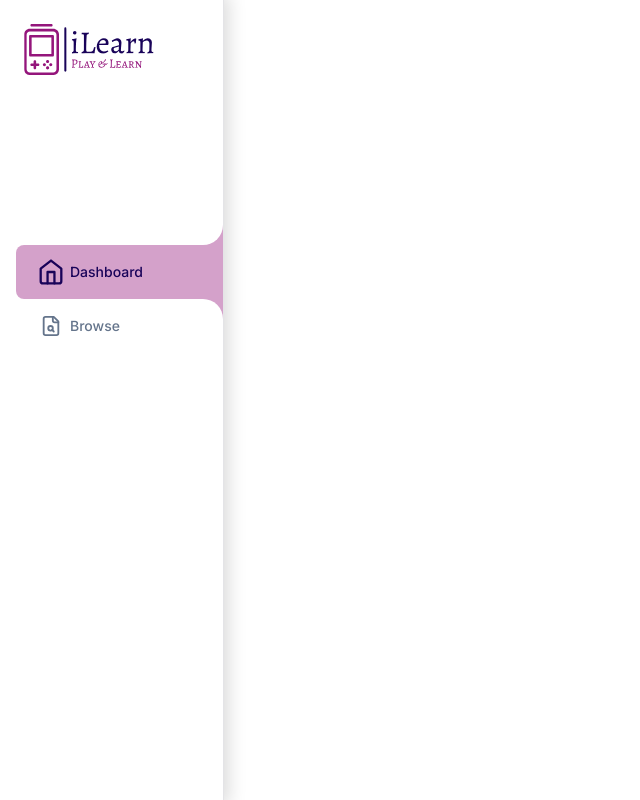
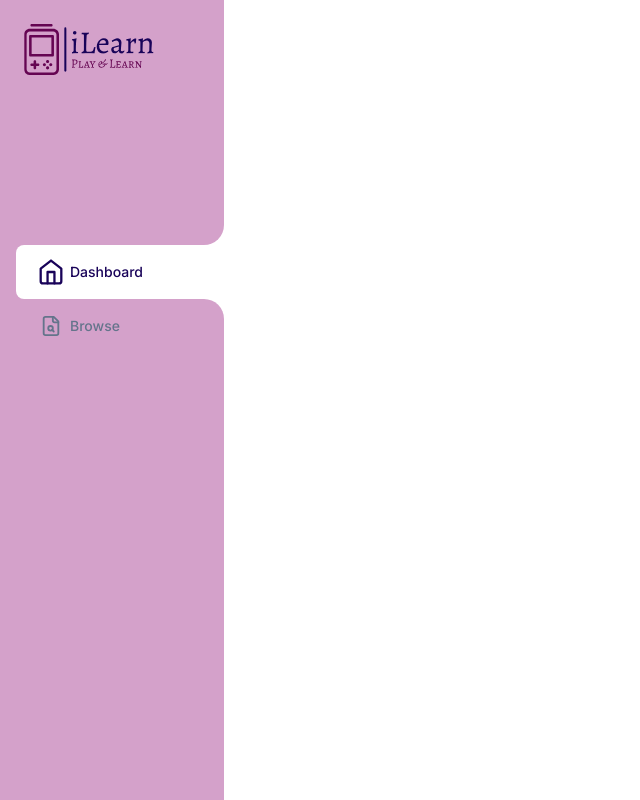
Before and after one commit to IroseAboveitall/LMS_Platform, a Next.js app: page / in a window 1280 px wide. Shown: the whole page, without its empty margins (0-640 px from the left). Built offline with nearby package versions, Linux system fonts and the light colour scheme.

Commit message:
[FEATURE] Interchange the background of the active Sidebar item & rest.
- Need to tweak the hover state styling next.

```diff
--- a/app/(dashboard)/_components/logo.tsx
+++ b/app/(dashboard)/_components/logo.tsx
@@ -6,7 +6,7 @@ export const Logo = () => {
       width={130}
       height={50}
       alt="logo"
-      src="/logo-dark-transparent.svg"
+      src="/logo-dark-transparent-new.svg"
     />
   );
 };
--- a/app/(dashboard)/_components/sidebar-item.tsx
+++ b/app/(dashboard)/_components/sidebar-item.tsx
@@ -34,7 +34,8 @@ export const SidebarItem = ({ icon: Icon, label, href }: SidebarItemProps) => {
       className={cn(
         "ml-4 flex items-center gap-x-2 text-slate-500 text-sm font-[500] pl-6 transition-all hover:text-slate-600 hover:bg-slate-300/20",
         isActive &&
-          "active rounded-tl-lg rounded-bl-lg text-[#190359] bg-[#94157b] bg-opacity-40 hover:bg-[#94157b] hover:bg-opacity-40 hover:text-[#190359]"
+          // "active rounded-tl-lg rounded-bl-lg text-[#190359] bg-[#94157b] bg-opacity-40 hover:bg-[#94157b] hover:bg-opacity-40 hover:text-[#190359]"
+          "active rounded-tl-lg rounded-bl-lg text-[#190359] bg-white hover:bg-white hover:text-[#190359]"
       )}
     >
       <b></b>
--- a/app/(dashboard)/_components/sidebar.css
+++ b/app/(dashboard)/_components/sidebar.css
@@ -7,7 +7,9 @@ b:nth-child(1) {
   height: 20px;
   width: 100%;
   right: 0;
-  background: rgba(148, 21, 123, 0.4);
+  /* background: rgba(148, 21, 123, 0.4);  */
+  /* Same as the Active Sidebar Item    */
+  background: white;
   display: none;
 }
 
@@ -18,7 +20,8 @@ b:nth-child(1)::before {
   left: 0;
   width: 100%;
   height: 100%;
-  background: white;
+  background: rgba(148, 21, 123, 0.4);
+  /* Same as the OUTSIDE of the Active Sidebar Item */
   border-bottom-right-radius: 20px;
 }
 
@@ -28,7 +31,8 @@ b:nth-child(2) {
   right: 0;
   height: 20px;
   width: 100%;
-  background: rgba(148, 21, 123, 0.4);
+  background: white;
+  /* Same as the Active Sidebar Item    */
   display: none;
 }
 
@@ -39,7 +43,8 @@ b:nth-child(2)::before {
   left: 0;
   width: 100%;
   height: 100%;
-  background: white;
+  background: rgba(148, 21, 123, 0.4);
+  /* Same as the OUTSIDE of the Active Sidebar Item */
   border-top-right-radius: 20px;
 }
 
--- a/app/(dashboard)/_components/sidebar.tsx
+++ b/app/(dashboard)/_components/sidebar.tsx
@@ -4,8 +4,8 @@ import { SidebarRoutes } from "@/app/(dashboard)/_components/sidebar-routes";
 const Sidebar = () => {
   return (
     // 👇 Dark background
-    // <div className="h-full border-r bg-[#100133] text-white shadow-[0px_20px_20px_10px_#00000024]">
-    <div className="h-full border-r shadow-[0px_0px_17px_5px_#00000024]">
+    <div className="h-full bg-[#94157b] bg-opacity-40 text-white">
+      {/* <div className="h-full border-r shadow-[0px_0px_17px_5px_#00000024]"> */}
       {/* 👇 Logo Container 👇*/}
       <div className="p-6">
         <Logo />
```
Also changed, not shown: public/logo-dark-transparent-new.svg (added).
